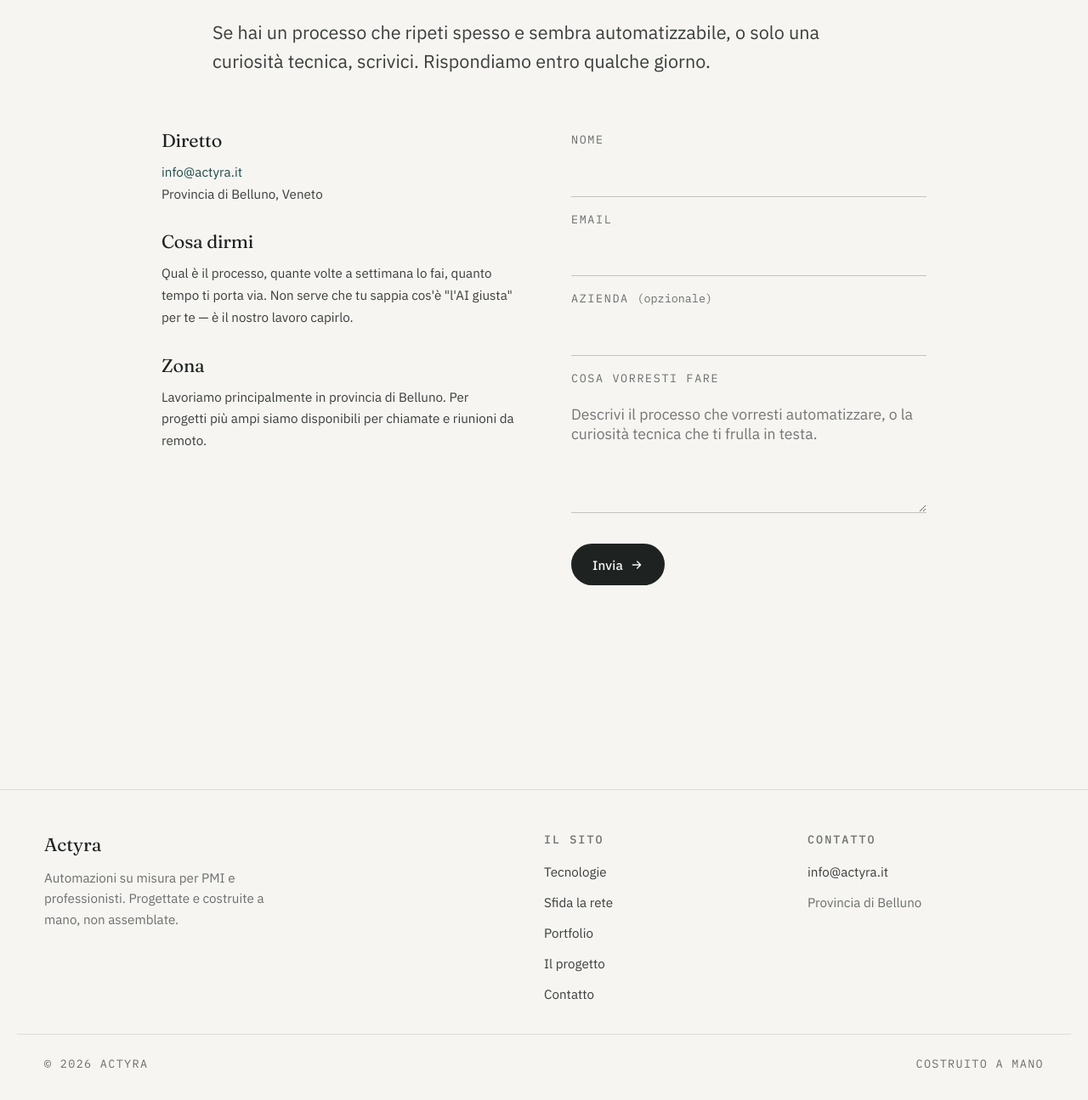
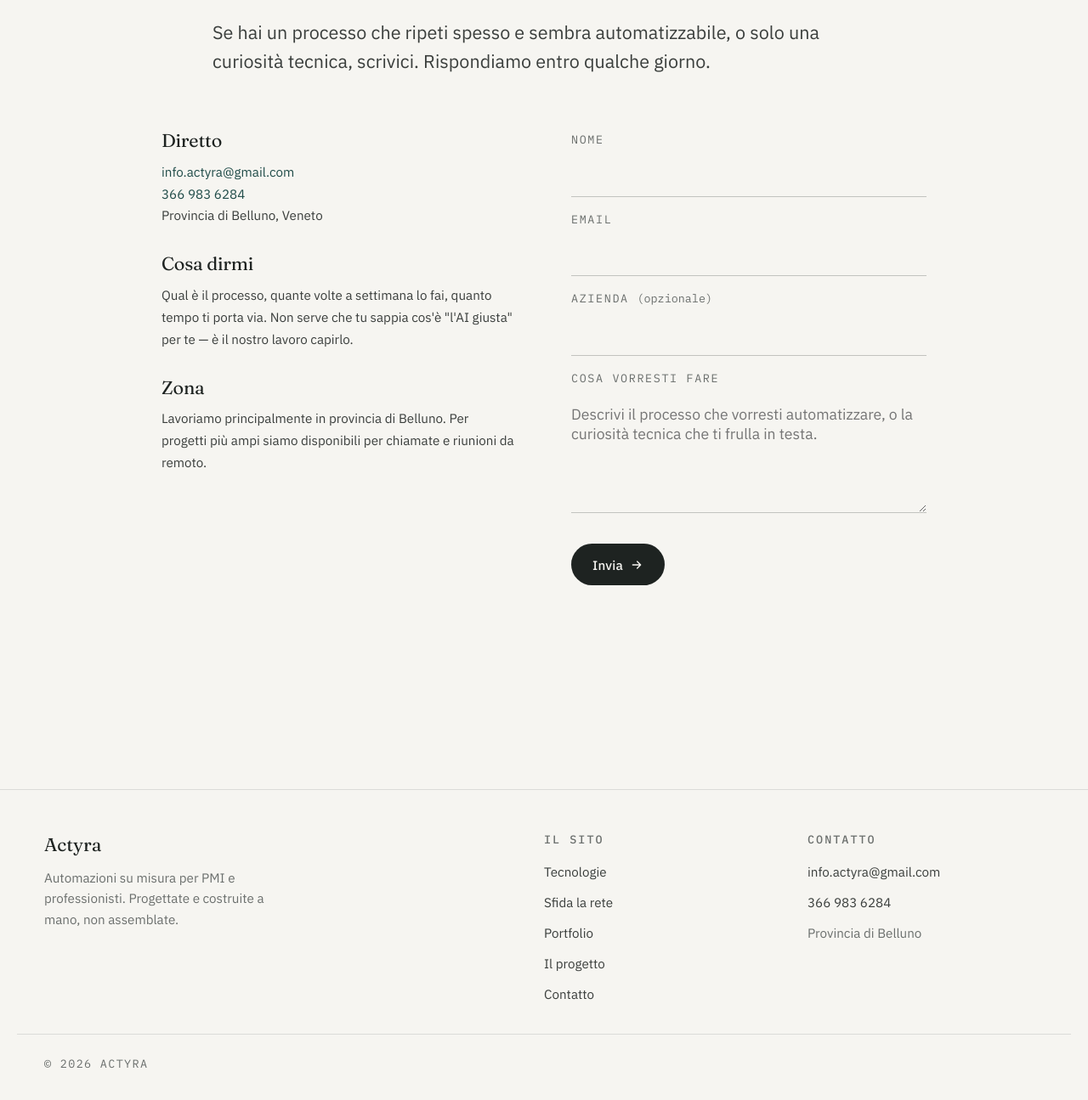
Before and after one commit to timurbondarenko65-stack/Actyra, a Flask app: page /contact in a window 1280 px wide. Shown: the part 294-1589 px from the top of the page at 85% size. Run offline with Flask 3, Linux system fonts and the light colour scheme.

Commit message:
Aggiorna contatti: nuova email, telefono, rimosso footer legal extra
- Email: info@actyra.it -> info.actyra@gmail.com ovunque
- Aggiunto numero di telefono (366 983 6284) nel footer e nella pagina contatti
- Rimossa la scritta "Costruito a mano" dal footer legal

Co-Authored-By: Claude Sonnet 5 <noreply@anthropic.com>

```diff
--- a/templates/about.html
+++ b/templates/about.html
@@ -79,7 +79,7 @@
       <div style="margin-top: var(--sp-8); padding-top: var(--sp-6); border-top: 1px solid var(--linea);">
         <p style="color: var(--grafite-3); font-size: var(--fs-sm);">
           Per una conversazione su un progetto, una collaborazione o un investimento:
-          <a href="mailto:info@actyra.it" style="color: var(--petrolio);">info@actyra.it</a>.
+          <a href="mailto:info.actyra@gmail.com" style="color: var(--petrolio);">info.actyra@gmail.com</a>.
         </p>
       </div>
     </div>
--- a/templates/base.html
+++ b/templates/base.html
@@ -73,14 +73,14 @@
     <div class="footer-col">
       <h5>Contatto</h5>
       <ul>
-        <li><a href="mailto:info@actyra.it">info@actyra.it</a></li>
+        <li><a href="mailto:info.actyra@gmail.com">info.actyra@gmail.com</a></li>
+        <li><a href="tel:+393669836284">366 983 6284</a></li>
         <li><span style="color: var(--grafite-3); font-size: var(--fs-sm);">Provincia di Belluno</span></li>
       </ul>
     </div>
   </div>
   <div class="footer-legal">
     <span>&copy; 2026 Actyra</span>
-    <span>Costruito a mano</span>
   </div>
 </footer>
 
--- a/templates/contact.html
+++ b/templates/contact.html
@@ -22,7 +22,8 @@
       <div class="contact-info">
         <h4 style="margin-bottom: var(--sp-3); font-family: var(--font-display);">Diretto</h4>
         <p>
-          <a href="mailto:info@actyra.it">info@actyra.it</a><br>
+          <a href="mailto:info.actyra@gmail.com">info.actyra@gmail.com</a><br>
+          <a href="tel:+393669836284">366 983 6284</a><br>
           Provincia di Belluno, Veneto
         </p>
 
```
